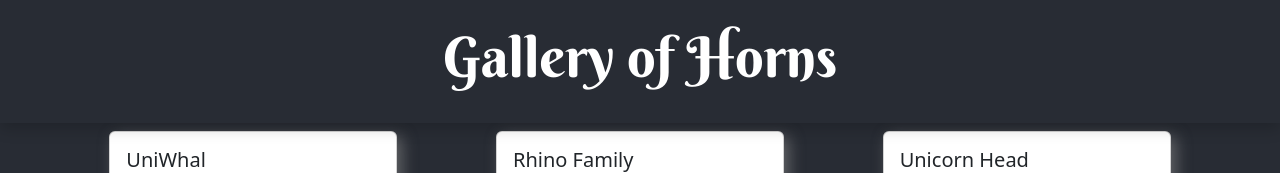
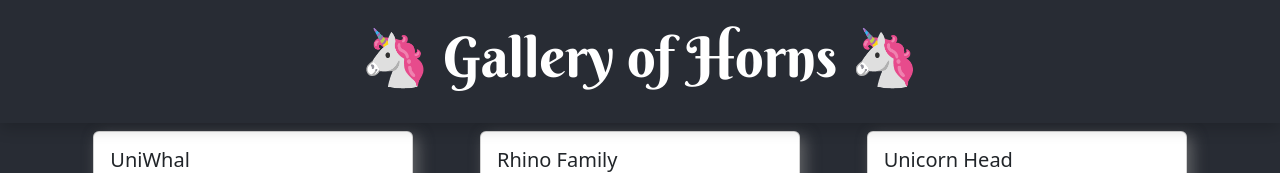
Before and after one commit to mel-johnston/gallery-of-horns, a React (Create React App) app: page / in a window 1280 px wide. Shown: the top 173 px of the page. Built offline with nearby package versions, Linux system fonts and the light colour scheme.

Commit message:
added unicorns

```diff
--- a/src/App.css
+++ b/src/App.css
@@ -21,8 +21,14 @@ body {
   top:0;
   /* border: solid 1px #0d0e11; */
   box-shadow: 0px 5px 15px rgba(0,0,0,.2);
+  display: flex;
+  align-items: center;
+  justify-content: center;
 }
 
+.Header img {
+  width: 20px;
+}
 .Header h1 {
   font-size: 3.5rem;
 }
--- a/src/Components/Header.js
+++ b/src/Components/Header.js
@@ -1,10 +1,11 @@
 import React from "react";
+
 
 class Header extends React.Component {
   render() {
     return (
       <div className="Header">
-        <h1>Gallery of Horns</h1>
+        <h1>🦄 Gallery of Horns 🦄</h1>
       </div>
     )
   }
--- a/src/Components/HornedBeast.js
+++ b/src/Components/HornedBeast.js
@@ -19,7 +19,7 @@ class HornedBeast extends React.Component {
 
   render() {
     return (
-      <Card style={{ width: '18rem' }} className="h-200 mx-auto Card" >
+      <Card style={{ width: '20rem' }} className="h-200 mx-auto Card" >
         <Card.Body  >
           <Card.Title>{this.props.title}</Card.Title>
           <Card.Img src={this.props.image} alt={this.props.description} title={this.props.title} />
```
